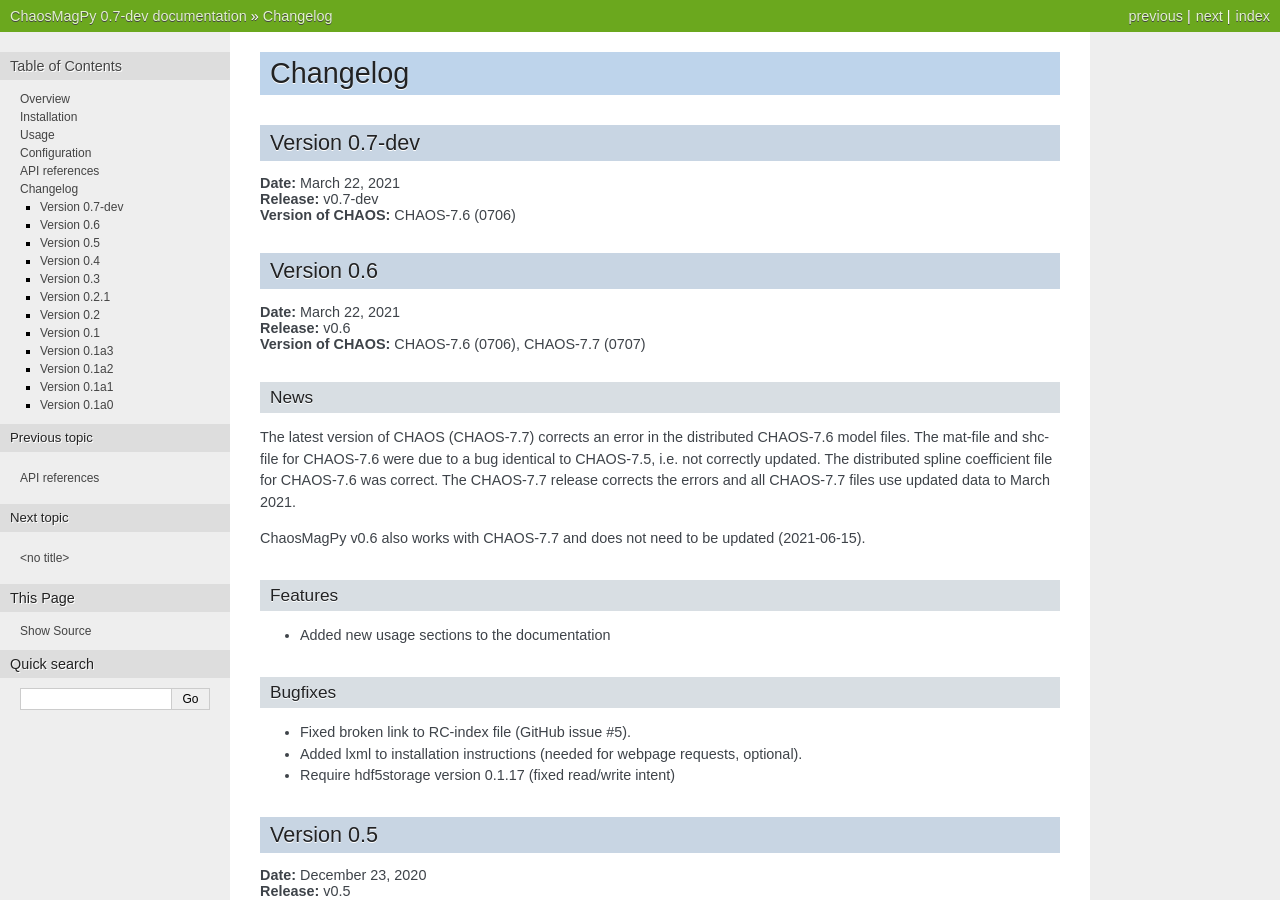
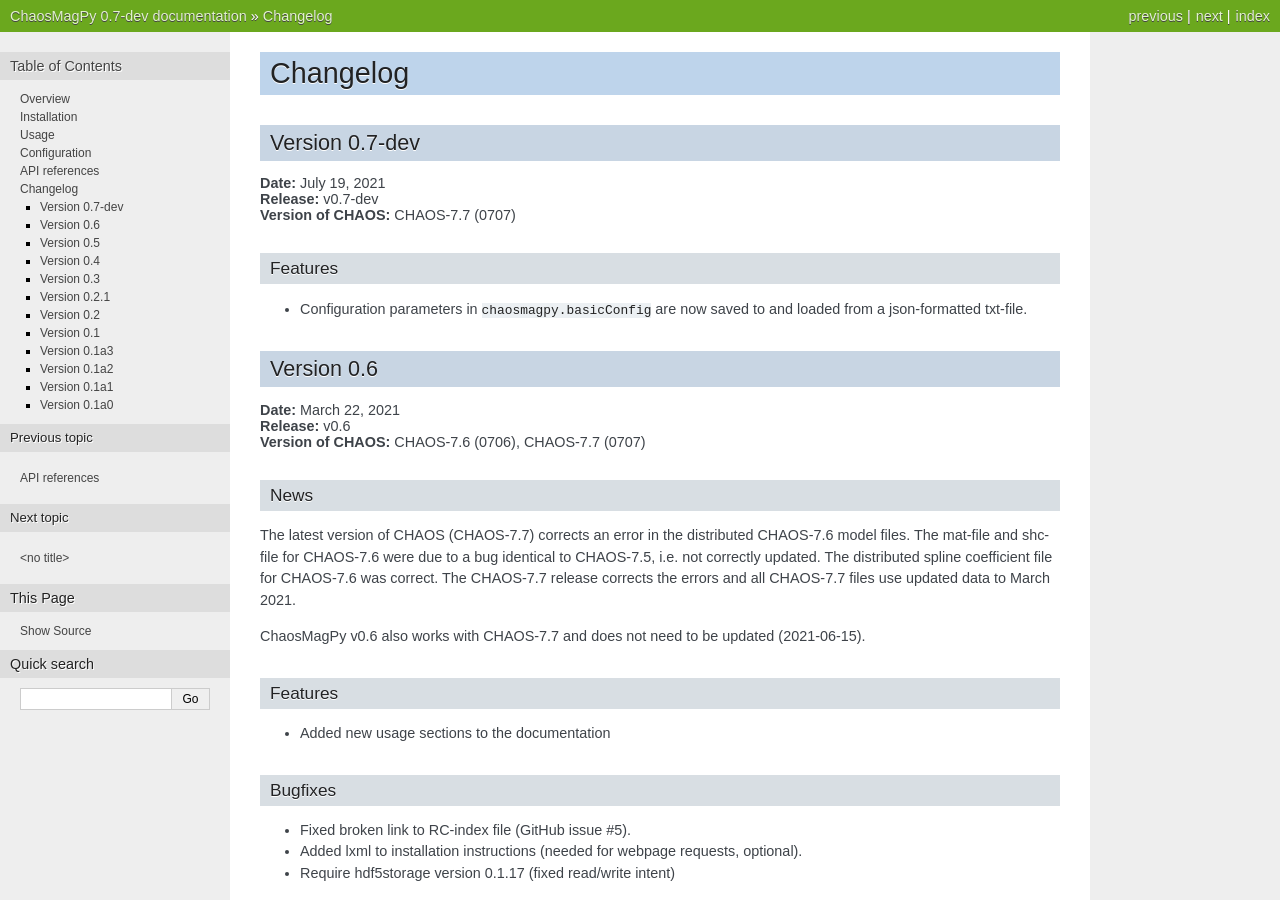
Before and after one commit to ancklo/ChaosMagPy, a Sphinx documentation site: the page built from docs/source/changelog.rst, in a window 1280 px wide and 900 px high. Built offline with Sphinx 7.4.7, drawn with Linux system fonts in a browser that asks for light colours.

Commit message:
Changed basicConfig save/load methods to handle json-formatted txt-files.

```diff
--- a/CHANGELOG.rst
+++ b/CHANGELOG.rst
@@ -3,9 +3,14 @@ Changelog
 
 Version 0.7-dev
 ---------------
-| **Date:** March 22, 2021
+| **Date:** July 19, 2021
 | **Release:** v0.7-dev
-| **Version of CHAOS:** CHAOS-7.6 (0706)
+| **Version of CHAOS:** CHAOS-7.7 (0707)
+
+Features
+^^^^^^^^
+* Configuration parameters in ``chaosmagpy.basicConfig`` are now saved to and
+  loaded from a json-formatted txt-file.
 
 Version 0.6
 -----------
```
Also changed, not shown: docs/source/configuration.rst (+18 -16 lines), 1 other file.
